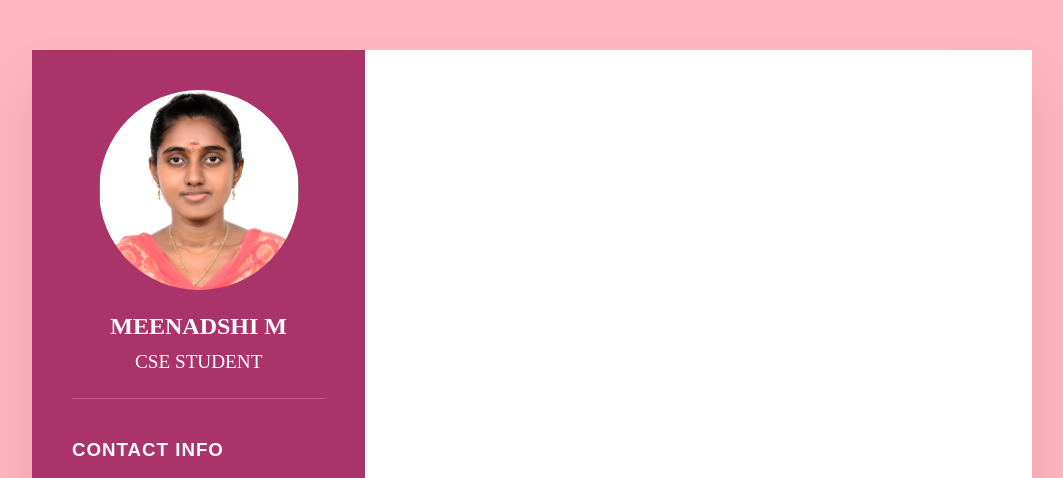
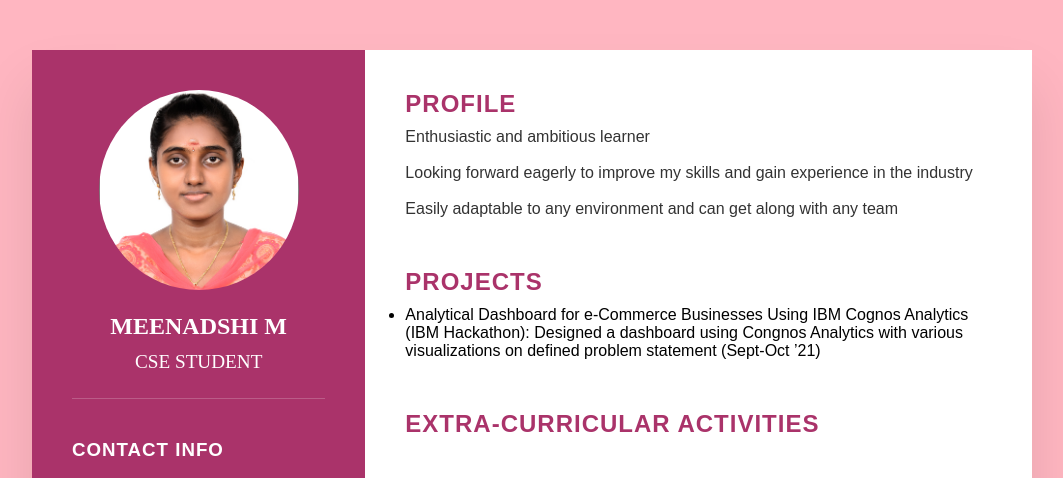
Before and after one commit to Meenadshi/Resume-html, a plain HTML site: page index.html in a window 1280 px wide. Shown: the top 478 px of the page, without its empty margins (108-1171 px from the left). Drawn offline with Linux system fonts and the light colour scheme.

Commit message:
-Add. Added Profile section with description

```diff
--- a/assets/css/style.css
+++ b/assets/css/style.css
@@ -145,3 +145,18 @@ margin-bottom: 15px;
     background: #fff;
     padding: 40px;
 }
+.abt{
+    margin-bottom: 50px;
+}
+.abt:last-child{
+    margin-bottom: 0;
+}
+.title2{
+    color:#AA336A;
+    text-transform: uppercase;
+    letter-spacing: 1px;
+    margin-bottom: 10px;
+}
+p{
+    color: #333;
+}
--- a/index.html
+++ b/index.html
@@ -83,7 +83,29 @@
                 </ul>
             </div>
         </div>
-        <div class="right-side"></div>
+        <div class="right-side">
+            <div class="abt">
+                <h2 class="title2">Profile</h2>
+                <p>
+                    Enthusiastic and ambitious learner<br><br>
+                    Looking forward eagerly to improve my skills and gain experience in the industry<br><br>
+                    Easily adaptable to any environment and can get along with any team
+                </p>
+            </div>
+            <div class="abt">
+                <h2 class="title2">Projects</h2>
+                <ul>
+                    <li>
+                        Analytical Dashboard for e-Commerce Businesses Using IBM Cognos Analytics (IBM Hackathon): Designed a
+dashboard using Congnos Analytics with various visualizations on defined problem statement (Sept-Oct ’21)
+                    </li>
+                </ul>
+            </div>
+            <div class="abt">
+                <h2 class="title2">Extra-Curricular Activities</h2>
+
+            </div>
+        </div>
     </div>
 </body>
 </html>
```
